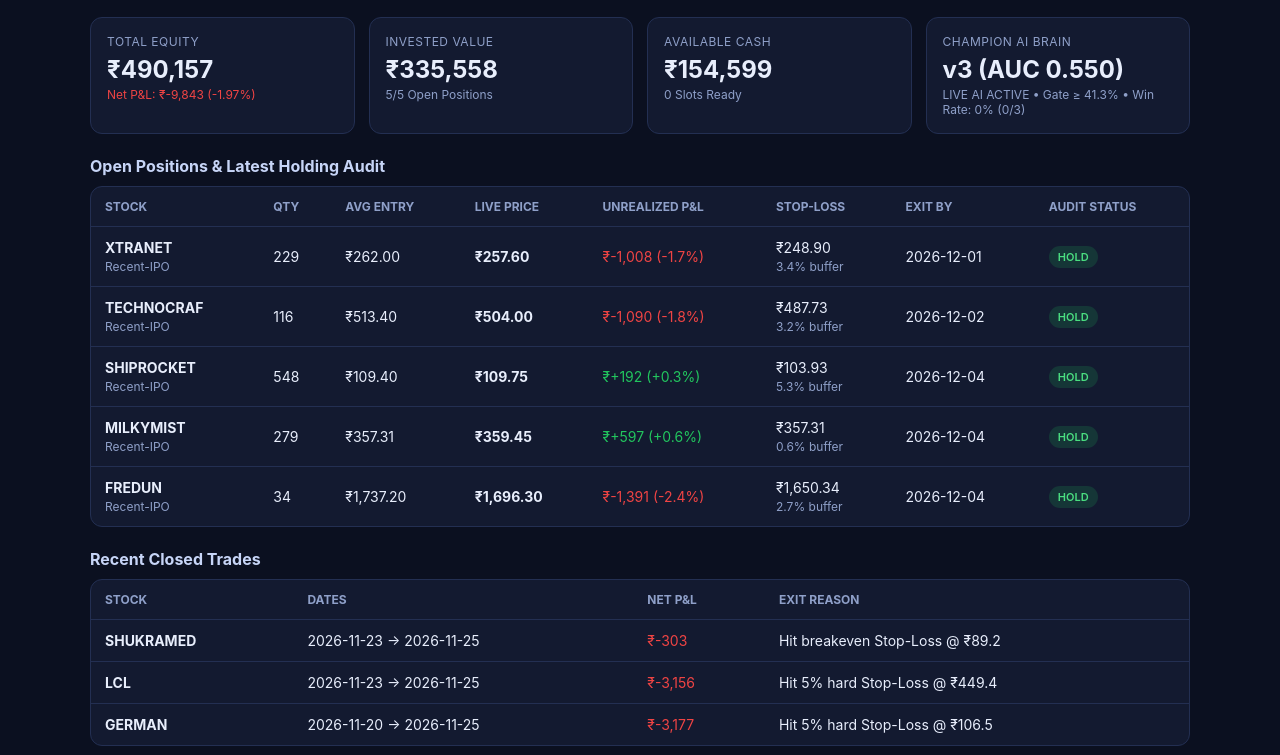
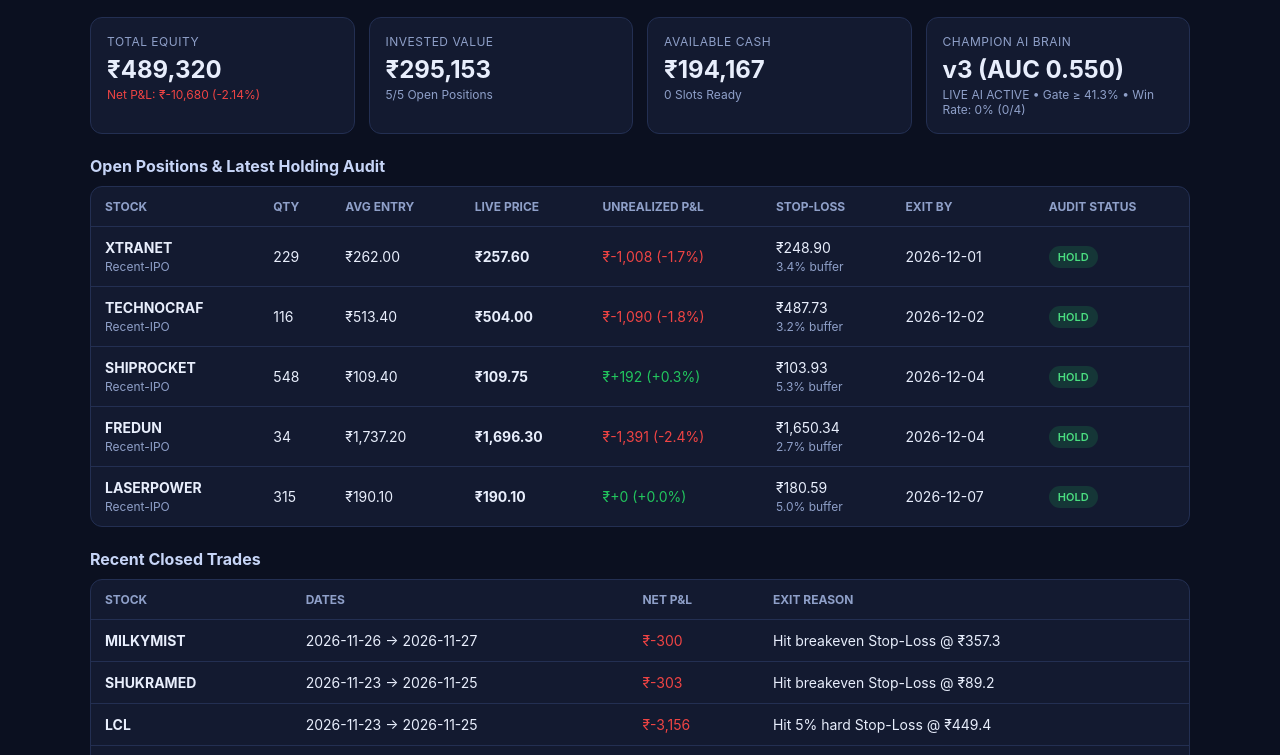
Before and after one commit to ishanpadwani-cell/algobot-5l, a plain HTML site: page docs/index.html in a window 1280 px wide. Shown: the part 65-820 px from the top of the page. Drawn offline with Linux system fonts and the light colour scheme.

Commit message:
Live Trade Update (2026-11-27 22:30 IST)

```diff
--- a/data/ai_memory_log.csv
+++ b/data/ai_memory_log.csv
@@ -4,5 +4,6 @@ LCL,2026-11-23,0,0.026916,3.099469,0.118515,1.29002,-0.30498,1.0,0.0,0.904523,-0
 SHUKRAMED,2026-11-23,0,0.057391,4.485906,0.05347,1.33888,0.04941,0.0,1.0,0.851351,0.024093,0.025056,1.0,0.01286,0.0
 TECHNOCRAF,2026-11-23,-1,0.043072,1.69225,0.058614,0.234393,-0.096604,0.074627,0.0,0.763593,-0.026311,0.065987,1.0,0.01096,0.0
 SHIPROCKET,2026-11-26,-1,0.072122,2.112435,0.19853,2.255632,-0.302677,1.0,0.0,0.926952,-0.211969,0.062154,1.0,0.026766,0.0
-MILKYMIST,2026-11-26,-1,0.0304,1.778107,0.157499,2.669964,-0.001403,0.014925,1.0,0.611374,0.164139,0.04106,1.0,0.027137,0.0
+MILKYMIST,2026-11-26,0,0.0304,1.778107,0.157499,2.669964,-0.001403,0.014925,1.0,0.611374,0.164139,0.04106,1.0,0.027137,0.0
 FREDUN,2026-11-26,-1,0.058429,1.746104,0.068239,1.271031,0.001268,0.0,1.0,0.931189,0.080229,0.051719,1.0,0.026324,0.0
+LASERPOWER,2026-11-27,-1,0.03164,2.660194,0.102301,1.257764,-0.446608,0.978022,0.0,0.525699,-0.165376,0.060939,1.0,0.003641,0.0
--- a/data/closed_trades.csv
+++ b/data/closed_trades.csv
@@ -2,3 +2,4 @@ Symbol,Catalyst,EntryDate,ExitDate,ResultsDate,BlueSkyAddOn,NetPnL,WhyItExited
 GERMAN,Recent-IPO,2026-11-20,2026-11-25,-,False,-3177.0,Hit 5% hard Stop-Loss @ ₹106.5
 LCL,Recent-IPO,2026-11-23,2026-11-25,-,False,-3156.0,Hit 5% hard Stop-Loss @ ₹449.4
 SHUKRAMED,Recent-IPO,2026-11-23,2026-11-25,-,True,-303.0,Hit breakeven Stop-Loss @ ₹89.2
+MILKYMIST,Recent-IPO,2026-11-26,2026-11-27,-,True,-300.0,Hit breakeven Stop-Loss @ ₹357.3
--- a/data/open_positions.csv
+++ b/data/open_positions.csv
@@ -2,5 +2,5 @@ Symbol,Catalyst,EntryDate,EntryPrice,Qty,StopLoss,Invested,RealizedPnL,BlueSkyAd
 XTRANET,Recent-IPO,2026-11-20,262.0,229,248.9,60088.0,0.0,False,False,-,2026-12-01,4,2026-11-27,"Recent-IPO breakout (+2.6%, 1.75x med vol, 4d base 13.4%, Margins: Steady (+0.5%))"
 TECHNOCRAF,Recent-IPO,2026-11-23,513.4,116,487.73,59643.73,0.0,False,False,-,2026-12-02,3,2026-11-27,Recent-IPO | AI 45.9% | +4.3% on 1.69x vol | Expanding (+2.3%)
 SHIPROCKET,Recent-IPO,2026-11-26,109.4,548,103.93,60041.13,0.0,False,False,-,2026-12-04,1,2026-11-27,Recent-IPO | AI 59.5% | +7.2% on 2.11x vol | Expanding (+1.4%)
-MILKYMIST,Recent-IPO,2026-11-26,357.31,279,357.31,99839.69,0.0,True,False,-,2026-12-04,1,2026-11-27,Recent-IPO | AI 45.1% | +3.0% on 1.78x vol | Steady (-0.5%)
 FREDUN,Recent-IPO,2026-11-26,1737.2,34,1650.34,59153.4,0.0,False,False,-,2026-12-04,1,2026-11-27,Recent-IPO | AI 41.5% | +5.8% on 1.75x vol | Expanding (+1.6%)
+LASERPOWER,Recent-IPO,2026-11-27,190.1,315,180.59,59971.32,0.0,False,False,-,2026-12-07,0,2026-11-27,Recent-IPO | AI 52.7% | +3.2% on 2.66x vol | Steady (-0.3%)
--- a/data/wallet_state.json
+++ b/data/wallet_state.json
@@ -1,4 +1,4 @@
 {
   "starting_cash": 500000.0,
-  "cash": 154598.59645
+  "cash": 194167.22996500004
 }
--- a/docs/index.html
+++ b/docs/index.html
@@ -27,18 +27,18 @@ tr:last-child td{border-bottom:none;}
 </style></head><body><div class="wrap">
 <header>
   <div><h1>AlgoBot ₹5,00,000 Paper Portfolio</h1>
-  <div class="meta">Nifty 50 [NSE-LIVE]: 25,607.2 vs 20-DMA 24,869.7 (HEALTHY) &bull; Mode: Shift 1 Handoff</div></div>
-  <div class="meta">Last updated: 27 Nov 2026, 05:08 PM IST</div>
+  <div class="meta">Nifty 50 [NSE-LIVE]: 25,607.2 vs 20-DMA 24,869.7 (HEALTHY) &bull; Mode: Live Trading Active</div></div>
+  <div class="meta">Last updated: 27 Nov 2026, 10:30 PM IST</div>
 </header>
 <div class="grid">
-  <div class="card"><div class="label">Total Equity</div><div class="val">₹490,157</div>
-    <div class="sub neg">Net P&amp;L: ₹-9,843 (-1.97%)</div></div>
-  <div class="card"><div class="label">Invested Value</div><div class="val">₹335,558</div>
+  <div class="card"><div class="label">Total Equity</div><div class="val">₹489,320</div>
+    <div class="sub neg">Net P&amp;L: ₹-10,680 (-2.14%)</div></div>
+  <div class="card"><div class="label">Invested Value</div><div class="val">₹295,153</div>
     <div class="sub">5/5 Open Positions</div></div>
-  <div class="card"><div class="label">Available Cash</div><div class="val">₹154,599</div>
+  <div class="card"><div class="label">Available Cash</div><div class="val">₹194,167</div>
     <div class="sub">0 Slots Ready</div></div>
   <div class="card"><div class="label">Champion AI Brain</div><div class="val">v3 (AUC 0.550)</div>
-    <div class="sub">LIVE AI ACTIVE &bull; Gate &ge; 41.3% &bull; Win Rate: 0% (0/3)</div></div>
+    <div class="sub">LIVE AI ACTIVE &bull; Gate &ge; 41.3% &bull; Win Rate: 0% (0/4)</div></div>
 </div>
 <h2>Open Positions &amp; Latest Holding Audit</h2>
 <div class="table-wrap"><table><thead><tr>
@@ -75,16 +75,6 @@ tr:last-child td{border-bottom:none;}
           <td><span class="badge ok" title="Recent-IPO | AI 59.5% | +7.2% on 2.11x vol | Expanding (+1.4%)">HOLD</span></td>
         </tr>
         <tr>
-          <td><strong>MILKYMIST</strong><div class="sub">Recent-IPO</div></td>
-          <td>279</td>
-          <td>₹357.31</td>
-          <td><strong>₹359.45</strong></td>
-          <td class="pos">₹+597 (+0.6%)</td>
-          <td>₹357.31<div class="sub">0.6% buffer</div></td>
-          <td>2026-12-04</td>
-          <td><span class="badge ok" title="Recent-IPO | AI 45.1% | +3.0% on 1.78x vol | Steady (-0.5%)">HOLD</span></td>
-        </tr>
-        <tr>
           <td><strong>FREDUN</strong><div class="sub">Recent-IPO</div></td>
           <td>34</td>
           <td>₹1,737.20</td>
@@ -93,11 +83,27 @@ tr:last-child td{border-bottom:none;}
           <td>₹1,650.34<div class="sub">2.7% buffer</div></td>
           <td>2026-12-04</td>
           <td><span class="badge ok" title="Recent-IPO | AI 41.5% | +5.8% on 1.75x vol | Expanding (+1.6%)">HOLD</span></td>
+        </tr>
+        <tr>
+          <td><strong>LASERPOWER</strong><div class="sub">Recent-IPO</div></td>
+          <td>315</td>
+          <td>₹190.10</td>
+          <td><strong>₹190.10</strong></td>
+          <td class="pos">₹+0 (+0.0%)</td>
+          <td>₹180.59<div class="sub">5.0% buffer</div></td>
+          <td>2026-12-07</td>
+          <td><span class="badge ok" title="Recent-IPO | AI 52.7% | +3.2% on 2.66x vol | Steady (-0.3%)">HOLD</span></td>
         </tr></tbody></table></div>
 <h2>Recent Closed Trades</h2>
 <div class="table-wrap"><table><thead><tr>
   <th>Stock</th><th>Dates</th><th>Net P&amp;L</th><th>Exit Reason</th>
 </tr></thead><tbody>
+            <tr>
+              <td><strong>MILKYMIST</strong></td>
+              <td>2026-11-26 → 2026-11-27</td>
+              <td class="neg">₹-300</td>
+              <td>Hit breakeven Stop-Loss @ ₹357.3</td>
+            </tr>
             <tr>
               <td><strong>SHUKRAMED</strong></td>
               <td>2026-11-23 → 2026-11-25</td>
```
